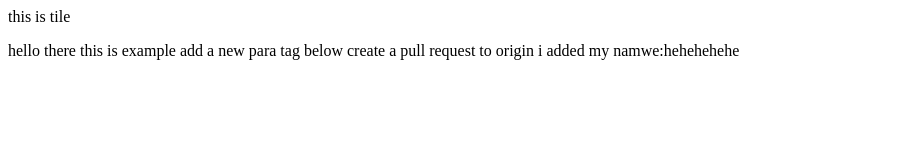
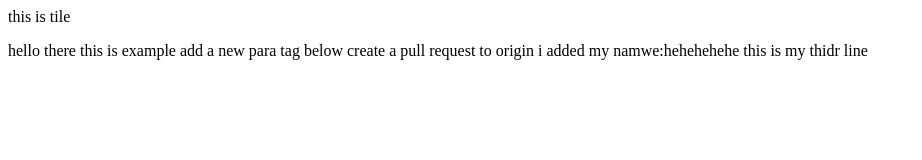
Before and after one commit to imjuned/verbos, a plain HTML site: page index.html in a window 1280 px wide. Shown: the whole page, without its empty margins (0-922 px from the left). Drawn offline with Linux system fonts and the light colour scheme.

Commit message:
third comiit

```diff
--- a/index.html
+++ b/index.html
@@ -6,6 +6,7 @@
         hello there this is example
         add a new para tag below create a pull request to origin
         i added my namwe:hehehehehe
+        this is my thidr line
 
 
 
```
